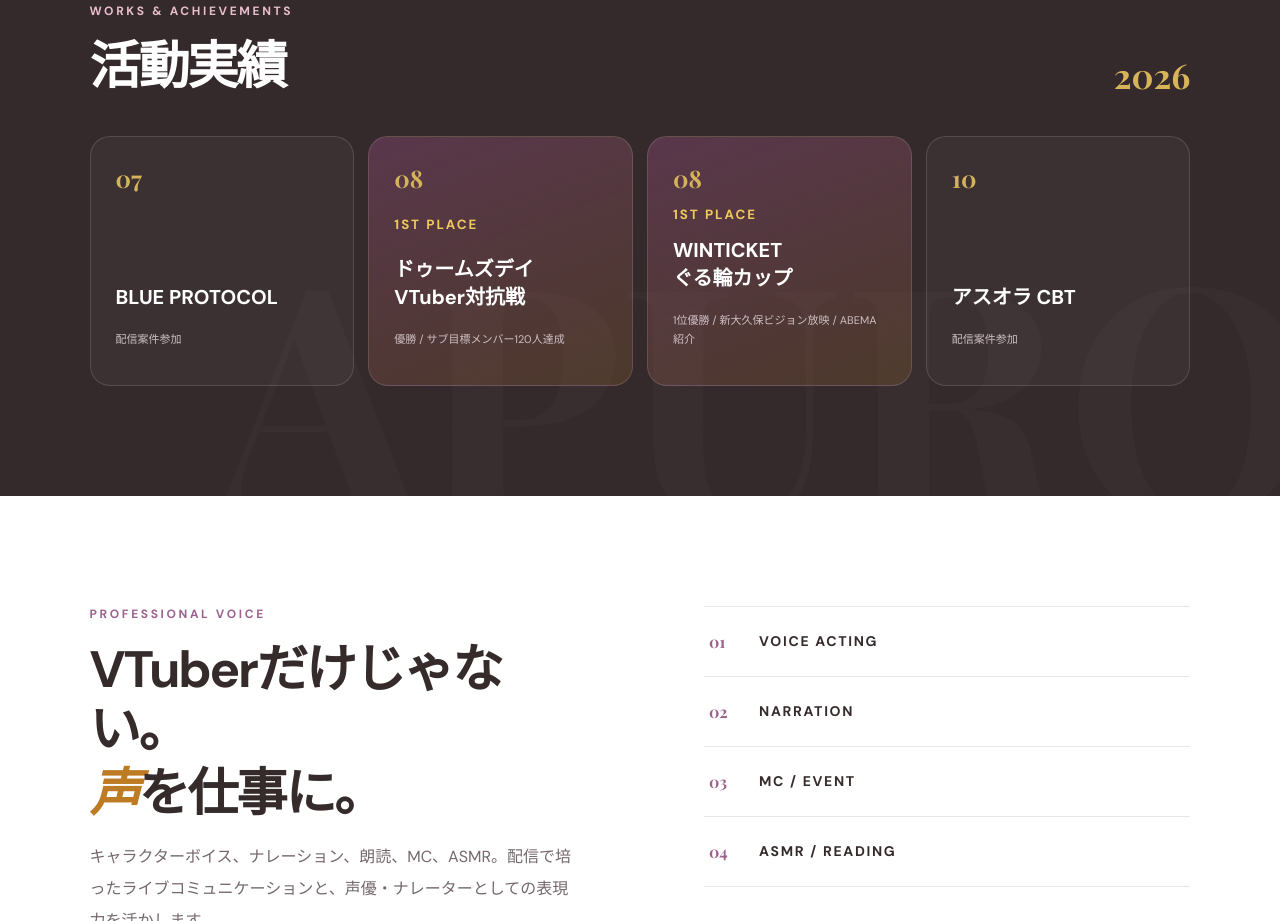
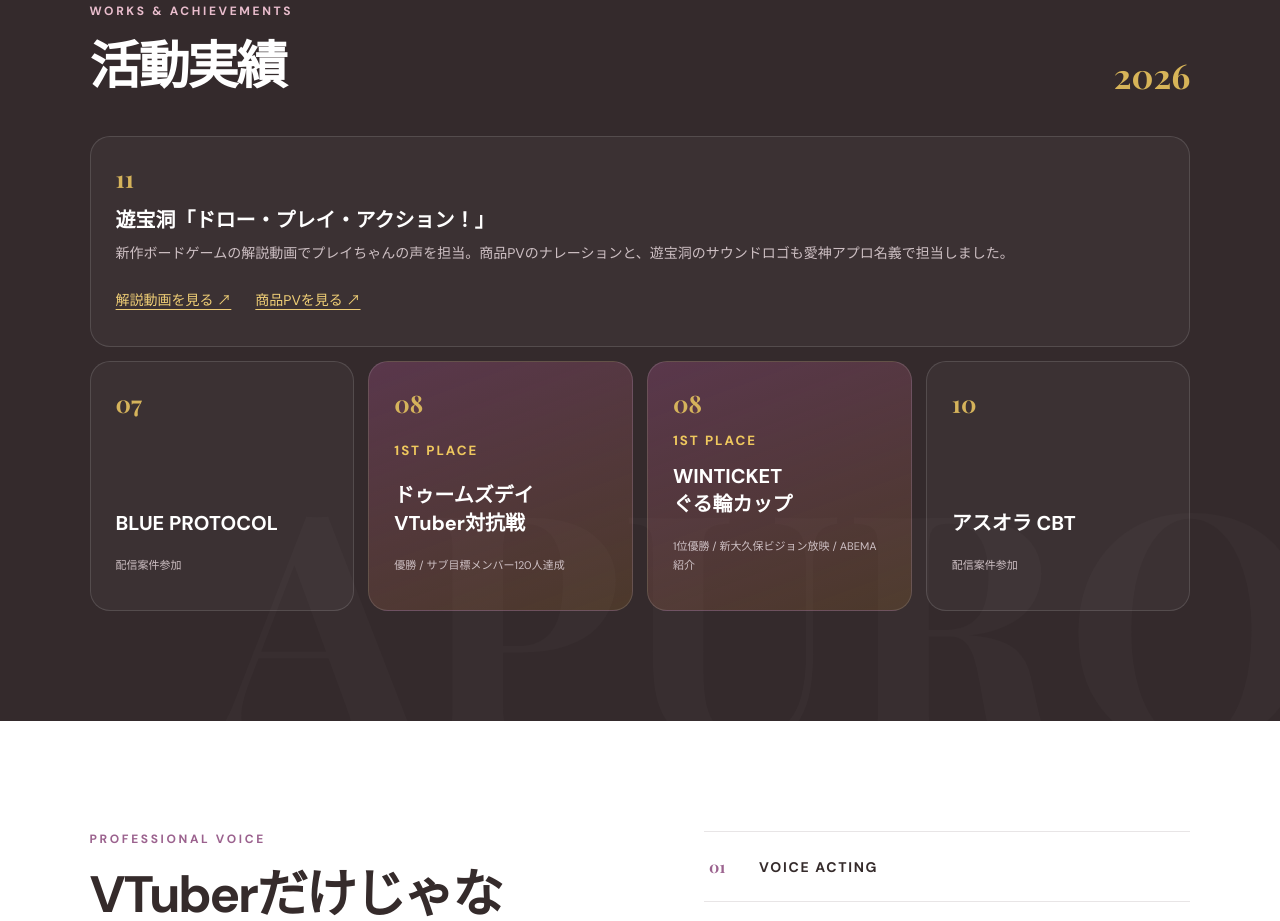
Before and after one commit to apuro1205/apuro-official-site, a plain HTML site: page index.html in a window 1280 px wide. Shown: the part 3433-4354 px from the top of the page. Drawn offline with nearby package versions, Linux system fonts and the light colour scheme; a web font is replaced by a local one.

Commit message:
Add November voice work for Youhoudou

```diff
--- a/index.html
+++ b/index.html
@@ -10,7 +10,17 @@
 </section>
 <section id="latest" class="section latest"><div class="section-head"><div><p class="kicker">LATEST</p><h2>いまのアプロを、すぐ見る。</h2></div><a target="_blank" rel="noopener noreferrer" href="https://www.youtube.com/@apumega">CHANNEL ↗</a></div><div class="latest-grid"><article class="video-panel"><div class="panel-label"><span class="dot"></span> YOUTUBE / LATEST UPLOADS</div><div class="video-frame"><iframe src="https://www.youtube-nocookie.com/embed?listType=playlist&list=UU0mbQz3Lx-0bn65zJrG7deg" title="愛神アプロ 最新YouTube動画" allow="accelerometer; autoplay; clipboard-write; encrypted-media; gyroscope; picture-in-picture; web-share" allowfullscreen loading="lazy"></iframe></div><p class="muted">動画が表示されない場合は、<a target="_blank" rel="noopener noreferrer" href="https://www.youtube.com/@apumega/videos">YouTubeで最新動画を見る ↗</a></p></article><article class="x-panel"><div class="panel-label">X / @APURO18</div><div class="x-fallback"><h3>最新のお知らせ・日常はXへ</h3><p>配信告知、活動情報、日々のポストを更新中。</p><a class="btn dark" target="_blank" rel="noopener noreferrer" href="https://x.com/apuro18">Xを開く ↗</a></div><div class="x-embed"><a class="twitter-timeline" data-height="440" data-chrome="noheader nofooter noborders transparent" target="_blank" rel="noopener noreferrer" href="https://twitter.com/apuro18">Posts by @apuro18</a></div></article></div></section>
 <section id="about" class="section about"><div class="portrait-wrap"><img src="./assets/apuro-portrait.jpg" alt="ワイングラスを持つ愛神アプロ"></div><div class="about-copy"><p class="kicker">ABOUT APURO</p><h2>声で寄り添い、<br>お酒で距離を縮める。</h2><p>愛神アプロ / Megami Apuro。2021年8月27日VTuberデビュー。飲酒雑談、ゲーム、歌、ASMRを中心に活動するVTuberであり、声優・ナレーター・MCとしても活動。</p><p>「大人っぽい声 × 親しみやすいキャラクター」を軸に、ライブ配信から企業PR、イベント、ボイスまで幅広く届けています。</p><dl class="profile-data"><div><dt>所属</dt><dd>個人勢</dd></div><div><dt>誕生日</dt><dd>12月5日</dd></div><div><dt>身長</dt><dd>170 cm</dd></div><div><dt>特技</dt><dd>司会・企画・ナレーション</dd></div><div><dt>キャラクターデザイン</dt><dd><a href="https://x.com/romu2_343" target="_blank" rel="noopener noreferrer">ろむ様 ↗</a></dd></div><div><dt>モデリング</dt><dd><a href="https://x.com/nekotyuta_fncl" target="_blank" rel="noopener noreferrer">ねこつきむらぞー様 ↗</a></dd></div></dl><div class="tags"><span>#お酒</span><span>#ゲーム</span><span>#声優</span><span>#ナレーション</span><span>#ASMR</span><span>#ENFP</span></div></div></section>
-<section id="works" class="section works"><div class="section-head light"><div><p class="kicker">WORKS & ACHIEVEMENTS</p><h2>活動実績</h2></div><span class="year">2026</span></div><div class="work-grid"><article><span>07</span><h3>BLUE PROTOCOL</h3><p>配信案件参加</p></article><article class="featured"><span>08</span><small>1ST PLACE</small><h3>ドゥームズデイ<br>VTuber対抗戦</h3><p>優勝 / サブ目標メンバー120人達成</p></article><article class="featured"><span>08</span><small>1ST PLACE</small><h3>WINTICKET<br>ぐる輪カップ</h3><p>1位優勝 / 新大久保ビジョン放映 / ABEMA紹介</p></article><article><span>10</span><h3>アスオラ CBT</h3><p>配信案件参加</p></article></div></section>
+<section id="works" class="section works"><div class="section-head light"><div><p class="kicker">WORKS & ACHIEVEMENTS</p><h2>活動実績</h2></div><span class="year">2026</span></div><div class="work-grid">
+<article class="voice-work">
+  <span>11</span>
+  <h3>遊宝洞「ドロー・プレイ・アクション！」</h3>
+  <p>新作ボードゲームの解説動画でプレイちゃんの声を担当。商品PVのナレーションと、遊宝洞のサウンドロゴも愛神アプロ名義で担当しました。</p>
+  <div class="voice-work-links">
+    <a href="https://www.youtube.com/watch?v=2bvYoWHPzxI" target="_blank" rel="noopener noreferrer">解説動画を見る ↗</a>
+    <a href="https://www.youtube.com/watch?v=Dz66btiPy94" target="_blank" rel="noopener noreferrer">商品PVを見る ↗</a>
+  </div>
+</article>
+<article><span>07</span><h3>BLUE PROTOCOL</h3><p>配信案件参加</p></article><article class="featured"><span>08</span><small>1ST PLACE</small><h3>ドゥームズデイ<br>VTuber対抗戦</h3><p>優勝 / サブ目標メンバー120人達成</p></article><article class="featured"><span>08</span><small>1ST PLACE</small><h3>WINTICKET<br>ぐる輪カップ</h3><p>1位優勝 / 新大久保ビジョン放映 / ABEMA紹介</p></article><article><span>10</span><h3>アスオラ CBT</h3><p>配信案件参加</p></article></div></section>
 <section id="voice" class="section voice"><div><p class="kicker">PROFESSIONAL VOICE</p><h2>VTuberだけじゃない。<br><em>声</em>を仕事に。</h2><p>キャラクターボイス、ナレーション、朗読、MC、ASMR。配信で培ったライブコミュニケーションと、声優・ナレーターとしての表現力を活かします。</p></div><div class="voice-list"><div><b>01</b><span>VOICE ACTING</span></div><div><b>02</b><span>NARRATION</span></div><div><b>03</b><span>MC / EVENT</span></div><div><b>04</b><span>ASMR / READING</span></div></div></section>
 <section id="fan-art" class="section fan-art" aria-labelledby="fanArtTitle">
   <div class="section-head gallery-heading"><h2 id="fanArtTitle">ファンアート</h2><div class="gallery-controls" hidden><button type="button" aria-controls="fanArtTrack" aria-label="前の作品">←</button><button type="button" aria-controls="fanArtTrack" aria-label="次の作品">→</button></div></div>
--- a/styles.css
+++ b/styles.css
@@ -111,3 +111,17 @@ body:has(.link-sheet[open]) { overflow: hidden; }
   .fan-art-track { grid-auto-columns: 86%; }
   .fan-art-track img { height: clamp(260px, 100vw, 420px); }
 }
+
+.work-grid .voice-work { grid-column: 1 / -1; min-height: 0; }
+.voice-work h3 { margin-top: 12px; }
+.voice-work p { font-size: 14px; margin: 0 0 12px; }
+.voice-work-links { display: flex; flex-wrap: wrap; gap: 0 24px; }
+.voice-work-links a {
+  display: inline-flex;
+  align-items: center;
+  min-height: 44px;
+  color: #efce76;
+  font-size: 14px;
+  text-decoration: underline;
+  text-underline-offset: .25em;
+}
```
